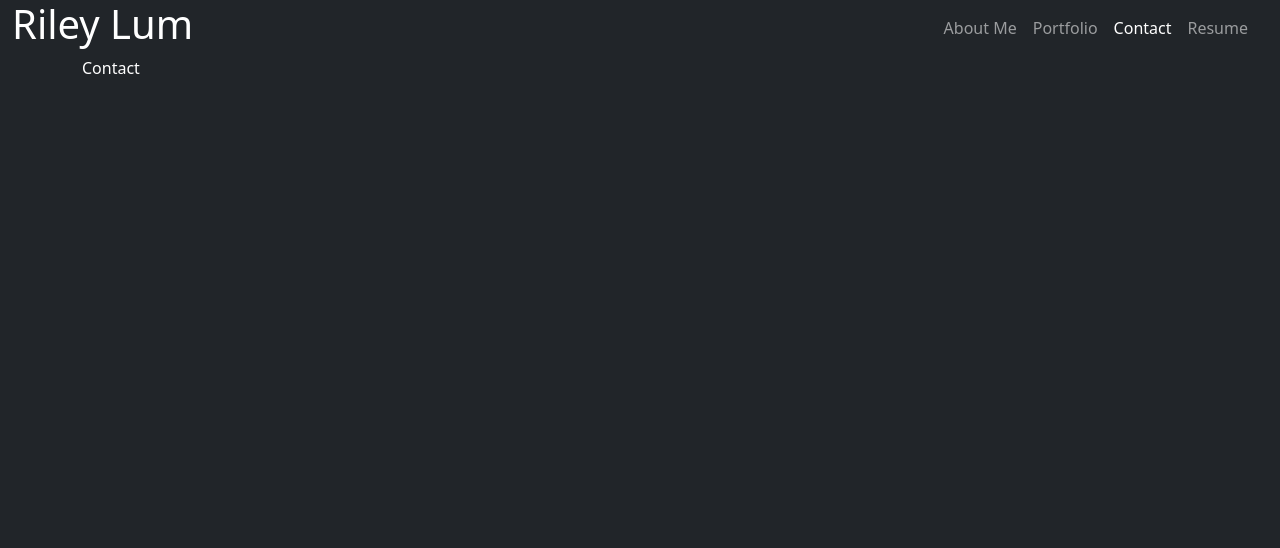
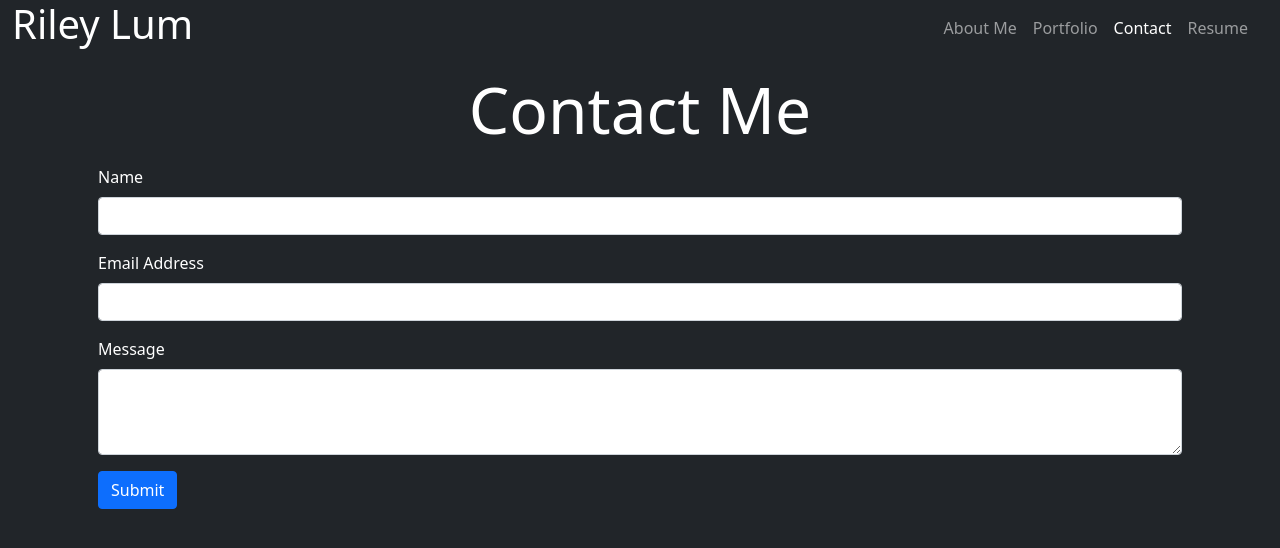
Before and after one commit to rileylum/react-portfolio, a React (Create React App) app: page / in a window 1280 px wide. Both pictures are taken after a click on the element "Contact". Shown: the top 548 px of the page. Built offline with nearby package versions, Linux system fonts and the light colour scheme.

Commit message:
add contact form

```diff
--- /dev/null
+++ b/src/components/Contact.js
@@ -0,0 +1,40 @@
+import React, {useState} from "react";
+
+function Contact() {
+
+    const [fields, setFields] = useState({name:"",email:"",message:""});
+
+    const handleSubmit = (e) => {
+        e.preventDefault();
+    }
+
+    const handleChange = (e) => {
+        console.log(e);
+        let newFields = fields;
+        newFields[e.target.id] = e.target.value;
+        setFields({...newFields});
+    }
+
+    return (
+        <section className="mb-3 p-3">
+            <h2 className="text-center display-3 mb-3">Contact Me</h2>
+            <form onSubmit={handleSubmit}>
+                <div className="mb-3">
+                    <label htmlFor="name" className="form-label">Name</label>
+                    <input type="text" value={fields.name} onChange={handleChange} className="form-control" id="name"/>
+                </div>
+                <div className="mb-3">
+                    <label htmlFor="email" className="form-label">Email Address</label>
+                    <input type="email" value={fields.email} onChange={handleChange} className="form-control" id="email"/>
+                </div>
+                <div className="mb-3">
+                    <label htmlFor="message" className="form-label">Message</label>
+                    <textarea value={fields.message} onChange={handleChange} className="form-control" id="message" rows="3"></textarea>
+                </div>
+                <button type="submit" className="btn btn-primary mb-3">Submit</button>
+            </form>
+        </section>
+    )
+}
+
+export default Contact;
--- a/src/components/Content.js
+++ b/src/components/Content.js
@@ -2,6 +2,7 @@ import React from "react";
 
 import AboutMe from "./AboutMe";
 import Projects from "./Projects";
+import Contact from "./Contact";
 import Resume from "./Resume";
 
 function Content(props) {
@@ -10,7 +11,7 @@ function Content(props) {
         <main className="container">
             {props.currPage === 0 && <AboutMe />}
             {props.currPage === 1 && <Projects />}
-            {props.currPage === 2 && (<p>Contact</p>)}
+            {props.currPage === 2 && <Contact/>}
             {props.currPage === 3 && <Resume />}
         </main>
     )
```
